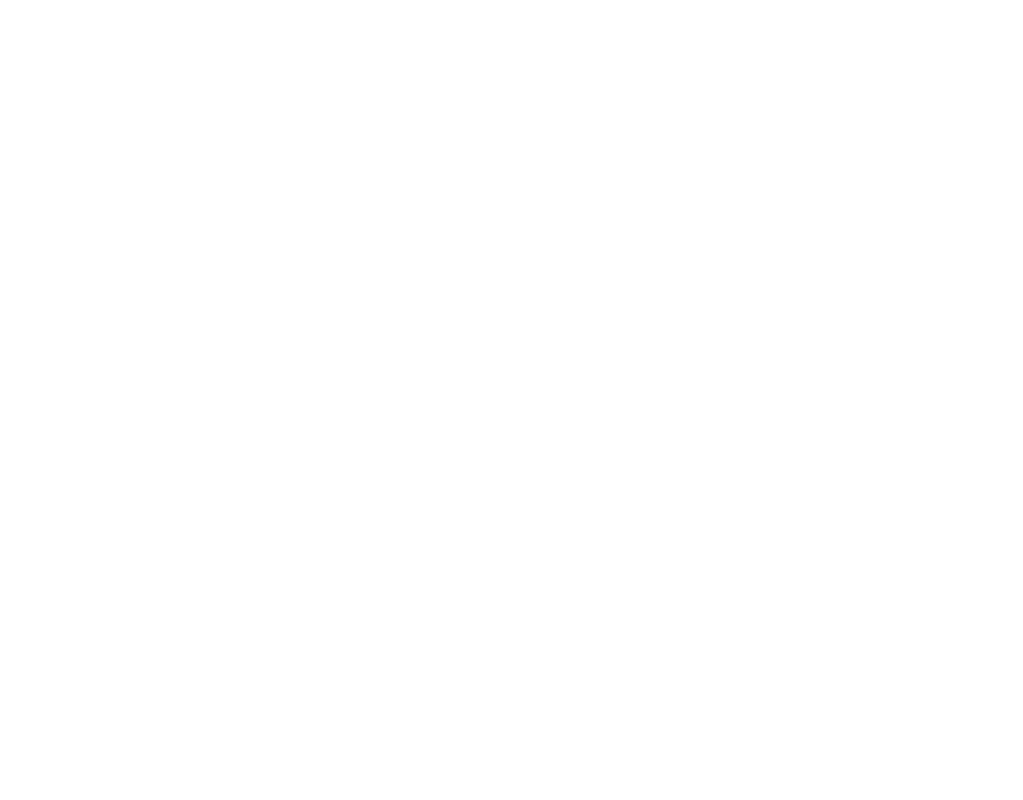
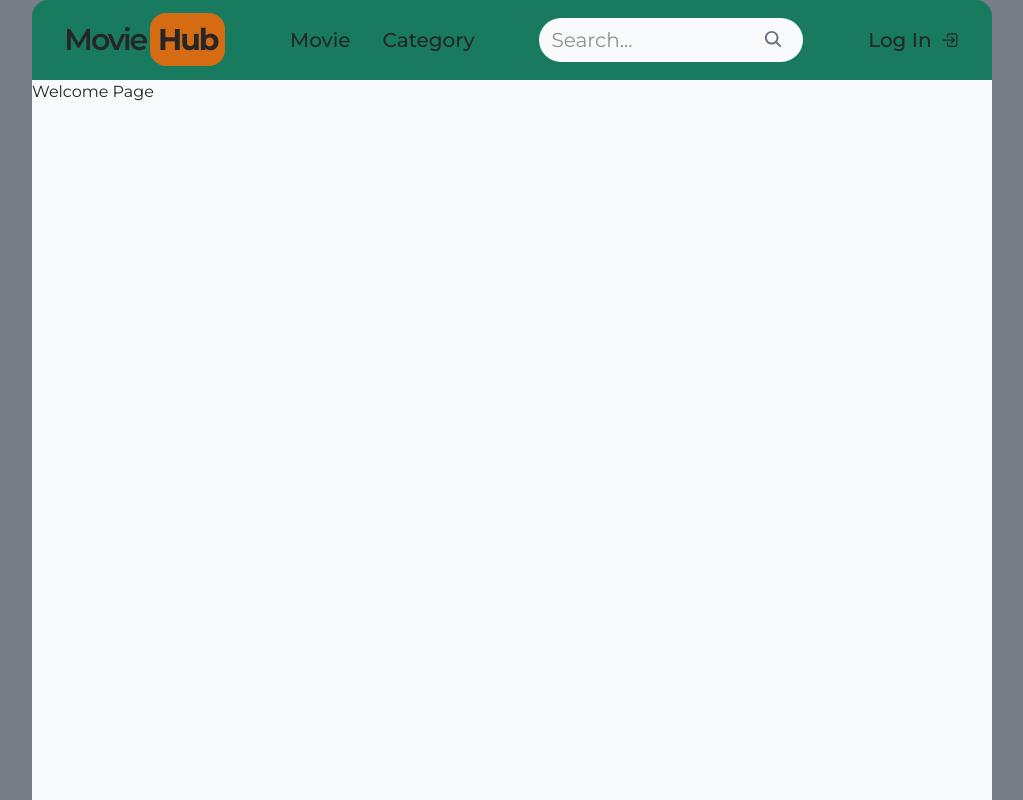
Before and after one commit to denys-badass/okten-react-exam, a React (Vite) app: page / in a window 1280 px wide. Shown: the whole page, without its empty margins (128-1151 px from the left). Built offline with nearby package versions, Linux system fonts and the light colour scheme.

Commit message:
change styles in header

```diff
--- a/package.json
+++ b/package.json
@@ -13,7 +13,9 @@
     "react": "^19.0.0",
     "react-dom": "^19.0.0",
     "tailwindcss": "^4.1.4",
-    "@tailwindcss/vite": "^4.1.4"
+    "@tailwindcss/vite": "^4.1.4",
+    "react-router-dom": "^7.5.2",
+    "react-icons": "^5.5.0"
   },
   "devDependencies": {
     "@eslint/js": "^9.22.0",
--- a/src/App.tsx
+++ b/src/App.tsx
@@ -1,10 +1,18 @@
+import {Outlet} from "react-router-dom";
+import {Header} from "./components/header/Header.tsx";
+
 function App() {
 
-  return (
-    <>
-
-    </>
-  )
+    return (
+        <div className='bg-gray-800/60'>
+            <header className='h-[10dvh] bg-emerald-700/80 w-3/4 mx-auto rounded-t-2xl'>
+                <Header/>
+            </header>
+            <main className='min-h-[90dvh] bg-slate-50 w-3/4 mx-auto'>
+                <Outlet/>
+            </main>
+        </div>
+    )
 }
 
 export default App
--- /dev/null
+++ b/src/components/header/Header.tsx
@@ -0,0 +1,20 @@
+import {Link} from "react-router-dom";
+import {SearchInput} from "../search-input/SearchInput.tsx";
+import {IoLogInOutline} from "react-icons/io5";
+
+export const Header = () => {
+    return (
+        <div className='flex items-center justify-around h-full w-full mx-auto text-xl font-medium'>
+            <Link to={'/'}><h3 className='text-3xl font-semibold text tracking-[-0.07em]'>Movie<span
+                className='bg-orange-500/80 p-2 rounded-2xl ml-1 font-bold'>Hub</span></h3></Link>
+            <nav>
+                <ul className='flex gap-8'>
+                    <li className=''><Link to={''}>Movie</Link></li>
+                    <li className=''><Link to={''}>Category</Link></li>
+                </ul>
+            </nav>
+            <SearchInput/>
+            <Link to={''} className='flex items-center gap-2'>Log In <IoLogInOutline/></Link>
+        </div>
+    );
+};
--- /dev/null
+++ b/src/components/search-input/SearchInput.tsx
@@ -0,0 +1,33 @@
+import {useRef} from "react";
+import {useNavigate} from "react-router-dom";
+import * as React from "react";
+import {IoSearch} from "react-icons/io5";
+
+export const SearchInput = () => {
+    const inputRef = useRef<HTMLInputElement>(null);
+    const navigate = useNavigate();
+
+    const handleKeyDown = (e: React.KeyboardEvent<HTMLInputElement>) => {
+        if (e.key === 'Enter' && inputRef.current) {
+            const query = inputRef.current.value.trim();
+            if (query.length > 0) {
+                navigate(`search?query=${encodeURIComponent(query)}`);
+            } else {
+                navigate('/');
+            }
+        }
+    }
+
+    return (
+        <div className='relative'>
+            <input
+                ref={inputRef}
+                type='text'
+                placeholder='Search...'
+                onKeyDown={handleKeyDown}
+                className='bg-slate-50 rounded-3xl px-3 py-2 font-normal'
+            />
+            <IoSearch className='absolute top-1/4 right-5 text-xl text-gray-500' />
+        </div>
+    );
+};
--- a/src/index.css
+++ b/src/index.css
@@ -1 +1,7 @@
+@import url('https://fonts.googleapis.com/css2?family=Montserrat:ital,wght@0,100..900;1,100..900&display=swap');
 @import "tailwindcss";
+
+body {
+    font-family: 'Montserrat', sans-serif;
+    color: oklch(26.9% 0 0);
+}
--- a/src/main.tsx
+++ b/src/main.tsx
@@ -1,7 +1,8 @@
 import { createRoot } from 'react-dom/client'
 import './index.css'
-import App from './App.tsx'
+import {RouterProvider} from "react-router-dom";
+import {routes} from "./router/routes.tsx";
 
 createRoot(document.getElementById('root')!).render(
-    <App />
+    <RouterProvider router={routes}/>
 )
--- /dev/null
+++ b/src/pages/SearchPage.tsx
@@ -0,0 +1,7 @@
+export const SearchPage = () => {
+    return (
+        <>
+            SearchPage
+        </>
+    );
+};
--- /dev/null
+++ b/src/pages/WelcomePage.tsx
@@ -0,0 +1,7 @@
+export const WelcomePage = () => {
+    return (
+        <div>
+            Welcome Page
+        </div>
+    );
+};
--- /dev/null
+++ b/src/router/routes.tsx
@@ -0,0 +1,11 @@
+import {createBrowserRouter} from "react-router-dom";
+import App from "../App.tsx";
+import {WelcomePage} from "../pages/WelcomePage.tsx";
+import {SearchPage} from "../pages/SearchPage.tsx";
+
+export const routes = createBrowserRouter([
+    { path: '/', element: <App/>, children: [
+            {index: true, element: <WelcomePage/>},
+            {path: 'search', element: <SearchPage/>}
+        ]},
+])
```
Also changed, not shown: 1 other file (tests, documents, lock files or other folders).
